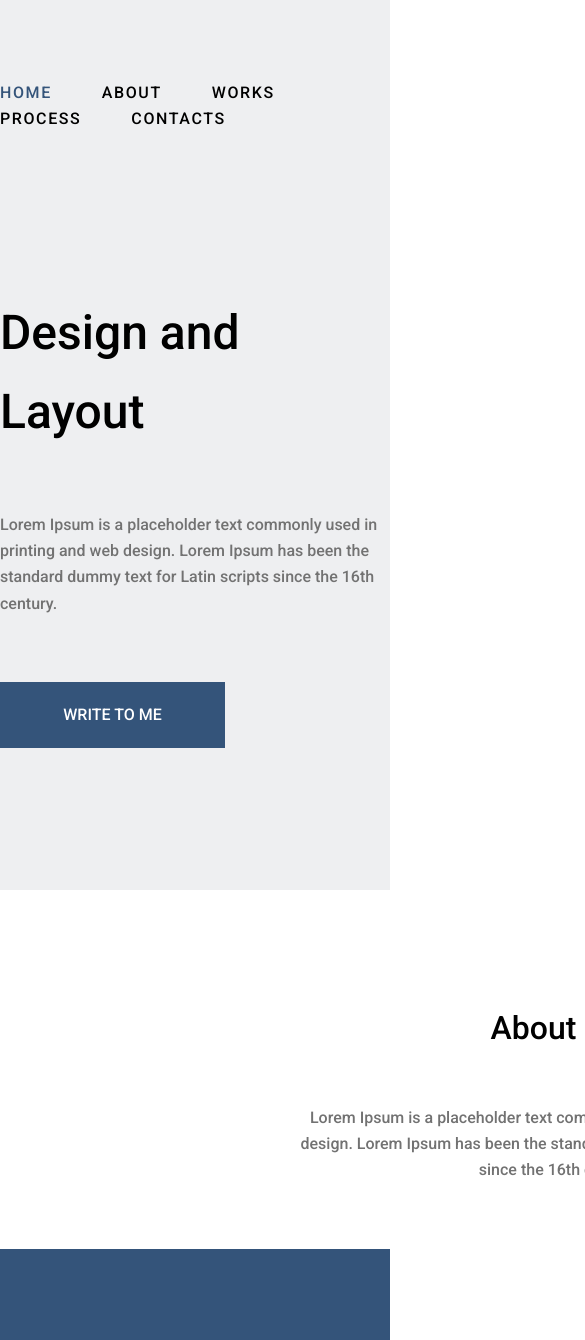
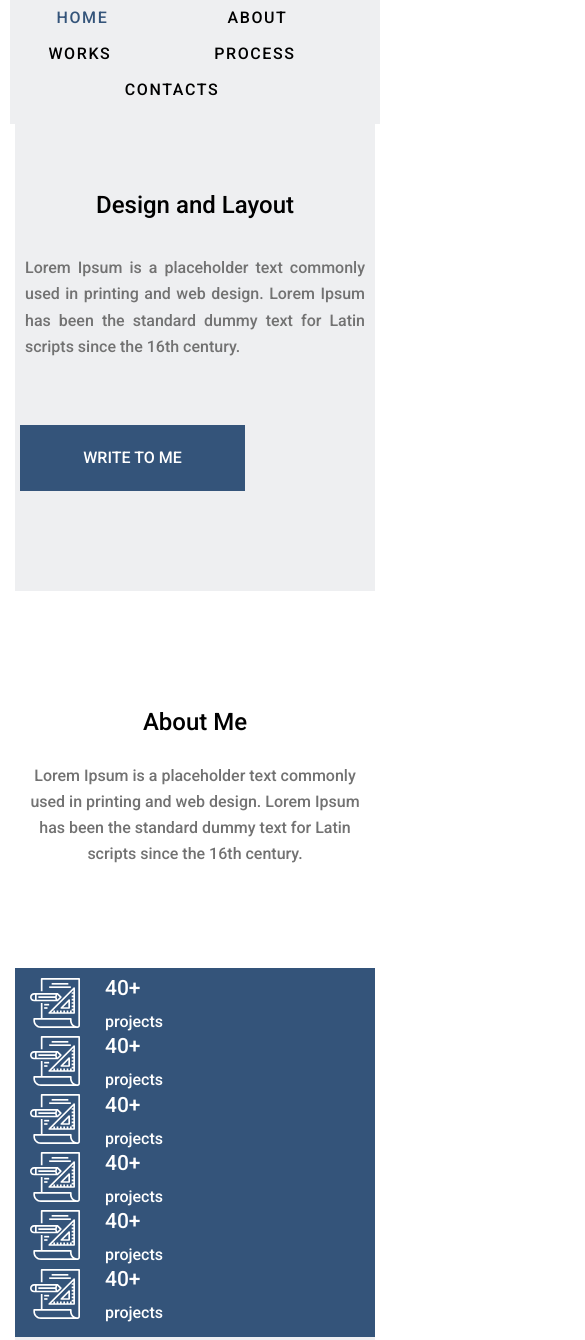
Before and after one commit to studyhillel/homework-11, a plain HTML site: page index.html in a window 390 px wide. Shown: the top 1340 px of the page, 585 px wide, since content can reach past the window. Drawn offline with Linux system fonts and the light colour scheme.

Commit message:
work the bugs

```diff
--- a/scss/_herro.scss
+++ b/scss/_herro.scss
@@ -1,5 +1,5 @@
 .section-herro {
-    background-color: var(--background-main);
+    background-color: $background-main;
     padding-top: 142px;
     padding-bottom: 142px;
 }
@@ -14,18 +14,40 @@
 }
 
 .section-herro__desc {
-    color: var(--color-main);
+    color: $color-main;
     margin-bottom: 65px;
 }
 
 .section-herro__link {
-    background-color: var(--accent-color);
+    background-color: $accent-color;
     max-width: 225px;
     text-decoration: none;
     text-transform: uppercase;
-    color: var(--color-white);
+    color: $color-white;
     padding: 20px 40px;
     display: flex;
     justify-content: center;
     align-items: center;
 }
+
+@media screen and (min-width: 370px) and (max-width: 800px) {
+    .section-herro {
+
+            padding-top: 62px;
+            padding-bottom: 100px;
+        }
+
+        .section-herro__title {
+            font-size: 24px;
+            margin-bottom: 30px;
+            text-align: center;
+        }
+
+        .section-herro__desc {
+            color: $color-main;
+            margin-bottom: 65px;
+            text-align: justify;
+        }
+
+
+}
--- a/scss/_navigation.scss
+++ b/scss/_navigation.scss
@@ -15,12 +15,24 @@
     &__link {
         text-decoration: none;
         text-transform: uppercase;
-        color: var(--color-black);
+        color: $color-black;
         letter-spacing: 0.1em;
         }
 }
 
 .navigation__link--active {
-    color: var(--accent-color);
+    color: $accent-color;
     font-weight: 500;
 }
+
+
+@media screen and (min-width: 370px) and (max-width: 800px) {
+    .navigation__list {
+            list-style-type: none;
+            display: flex;
+            flex-wrap: wrap;
+            justify-content: space-around;
+            row-gap: 10px;
+        }
+
+}
--- a/scss/_projects.scss
+++ b/scss/_projects.scss
@@ -1,5 +1,5 @@
 .projects {
-    background-color: var(--accent-color);
+    background-color: $accent-color;
     display: flex;
     justify-content: space-between;
     padding-top: 100px;
@@ -18,14 +18,50 @@
 .projects__number {
     font-size: 21px;
     line-height: 1;
-    color: var(--color-white);
+    color: $color-white;
     margin: 0;
     padding: 0;
     margin-bottom: 10px;
 }
 
 .projects__subtext {
-    color: var(--color-white);
+    color: $color-white;
     margin: 0;
     padding: 0;
 }
+
+@media screen and (min-width: 370px) and (max-width: 800px) {
+    .projects {
+            background-color: $accent-color;;
+            display: flex;
+            justify-content: space-around;
+        }
+
+        .projects {
+            background-color: $accent-color;
+            display: list-item;
+            /* justify-content: space-between; */
+            padding-top: 10px;
+            padding-bottom: 10px;
+        }
+
+        .projects__item {
+            display: flex;
+            /* flex-wrap: wrap-reverse;
+          flex-shrink: 5; */
+            align-items: center;
+        }
+
+        .projects__desc {
+            margin-left: 10px;
+        }
+
+        .projects__number {
+            font-size: 21px;
+            line-height: 1;
+            color: $color-white;
+            margin: 0;
+            padding: 0;
+            margin-bottom: 10px;
+        }
+}
--- a/scss/global/_common.scss
+++ b/scss/global/_common.scss
@@ -25,4 +25,19 @@ h6 {
 
 .container {
     padding: 0 calc(50vw - 555px);
+
+
 }
+
+@media screen and (min-width: 370px) and (max-width: 800px) {
+    * {
+            overflow-x: hidden;
+            padding-right: 5px;
+            padding-left: 5px;
+        }
+
+    .container {
+        padding-left: calc(50vw - 375px);
+        padding-right: calc(50vw - 375px);
+    }
+}
--- a/scss/global/_header.scss
+++ b/scss/global/_header.scss
@@ -1,7 +1,18 @@
 .header {
     padding-top: 80px;
-    background-color: var(--background-main);
+    background-color: $background-main;
     padding-bottom: 20px;
     position: sticky;
     top: 0;
 }
+
+@media screen and (min-width: 370px) and (max-width: 800px) {
+    .header {
+            /* max-width: 350px; */
+            padding: 5px;
+            background-color: $background-main;
+            padding-bottom: 20px;
+
+        }
+
+}
--- a/scss/global/_variables.scss
+++ b/scss/global/_variables.scss
@@ -1,7 +1,13 @@
-:root {
-    --accent-color: #34547a;
-    --background-main: #eeeff1;
-    --color-black: #000000;
-    --color-white: #ffffff;
-    --color-main: #727272;
-}
+// :root {
+//     // --accent-color: #34547a;
+//     // --background-main: #eeeff1;
+//     // --color-black: #000000;
+//     // --color-white: #ffffff;
+//     // --color-main: #727272;
+// }
+
+$accent-color: #34547a;
+$background-main: #eeeff1;
+$color-black: #000000;
+$color-white: #ffffff;
+$color-main: #727272;
--- a/scss/style.scss
+++ b/scss/style.scss
@@ -14,7 +14,7 @@
 
 
 .section__video {
-    background-color: var(--background-main);
+    background-color: $background-main;
     padding-top: 100px;
     padding-bottom: 100px;
 
@@ -22,11 +22,11 @@
 
 .video__container__toptext {
     text-align: center;
-    width: 540px;
-    height: 147px;
-    /* margin-top: 100px; */
-    margin-left: 290px;
-    margin-bottom: 57px;
+    // width: 540px;
+    // height: 147px;
+
+    // margin-left: 290px;
+    // margin-bottom: 57px;
 }
 
 .video__container__title {
@@ -36,7 +36,7 @@
 }
 
 .video__container__text {
-    color: var(--color-main);
+    color: $color-main;
     font-weight: 400px;
     line-height: 1.64;
     padding-bottom: 0px;
@@ -53,12 +53,12 @@
 }
 
 .footer {
-    background-color: var(--accent-color);
+    background-color: $accent-color;
     height: 151px;
 }
 
 .footer__text.container {
-    color: var(--color-white);
+    color: $color-white;
     padding-top: 50px;
     padding-bottom: 50px;
 }
@@ -74,3 +74,29 @@
     font-size: 13px;
     line-height: 1.64;
 }
+
+@media screen and (min-width: 370px) and (max-width: 800px) {
+    .section__video {
+            background-color: $background-main;
+            padding-top: 50px;
+            padding-bottom: 50px;
+            overflow-x: hidden;
+        }
+
+        .section__video__picture {
+            width: 250px;
+            height: 150px;
+            background-image: url(../images/Rectangle.jpg);
+            display: flex;
+            justify-content: center;
+            margin: calc(50vw - 125px);
+        }
+
+        .video__container__title {
+            text-align: center;
+            font-size: 24px;
+            margin-bottom: 20px;
+        }
+
+
+        }
```
Also changed, not shown: scss/style.css, 1 other file.
